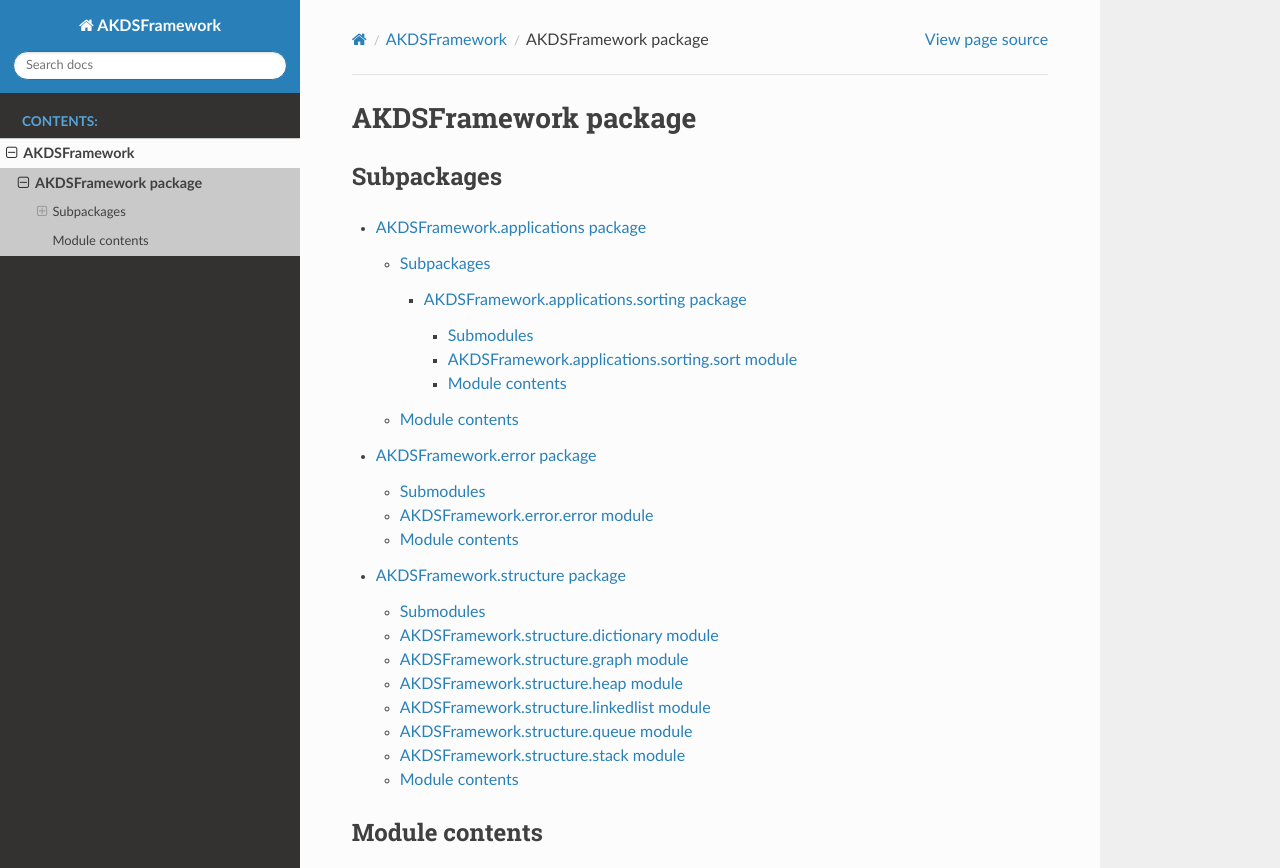
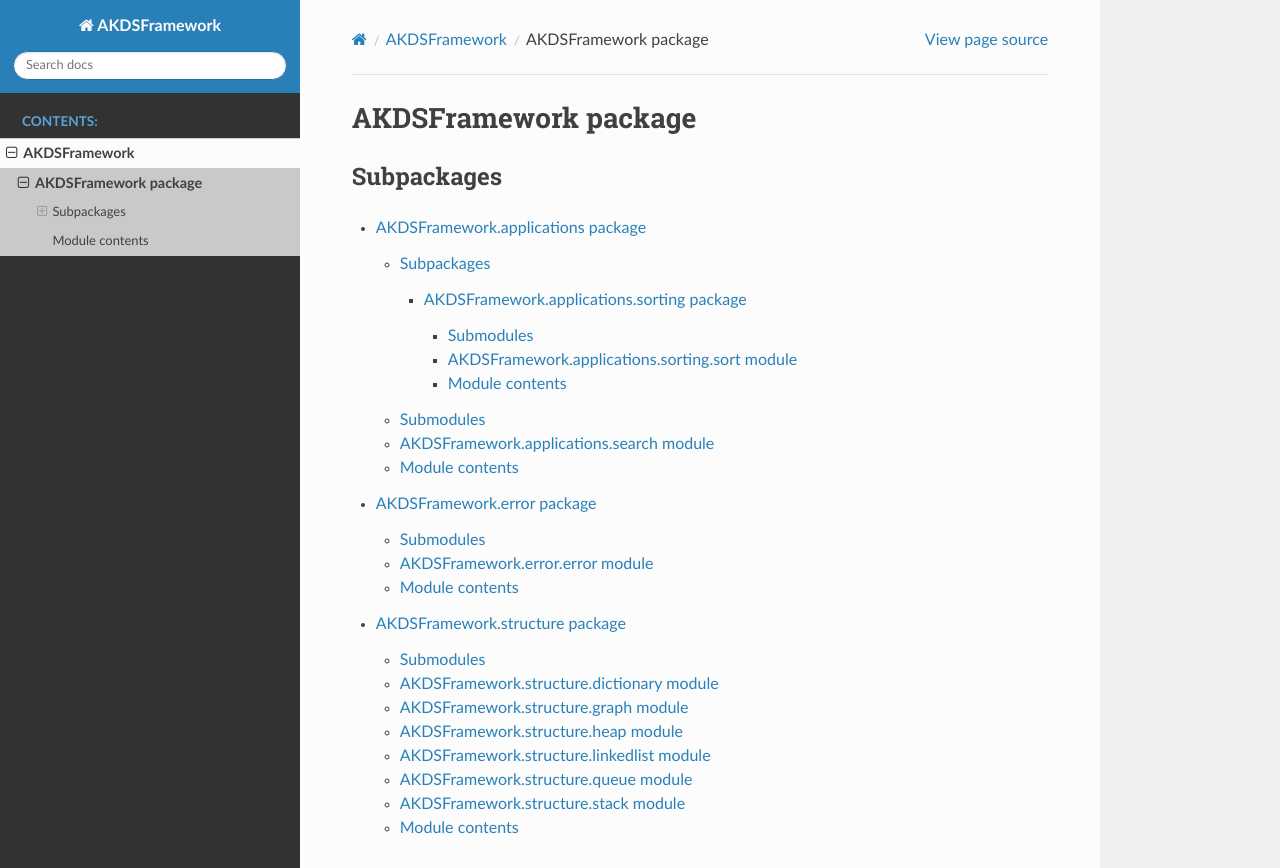
Before and after one commit to theroyakash/AKDSFramework, a Sphinx documentation site: the page built from docs/source/AKDSFramework.rst, in a window 1280 px wide and 1209 px high, cut to the strip 0-868 px from the top of the window. Built offline with Sphinx 7.4.7 and the Read the Docs theme 2.0.0, drawn with Linux system fonts in a browser that asks for light colours.

Commit message:
docs updated

```diff
--- a/docs/source/AKDSFramework.applications.rst
+++ b/docs/source/AKDSFramework.applications.rst
@@ -8,6 +8,18 @@ Subpackages
 
     AKDSFramework.applications.sorting
 
+Submodules
+----------
+
+AKDSFramework.applications.search module
+----------------------------------------
+
+.. automodule:: AKDSFramework.applications.search
+    :members:
+    :undoc-members:
+    :show-inheritance:
+
+
 Module contents
 ---------------
 
```
Also changed, not shown: 13 other files.
